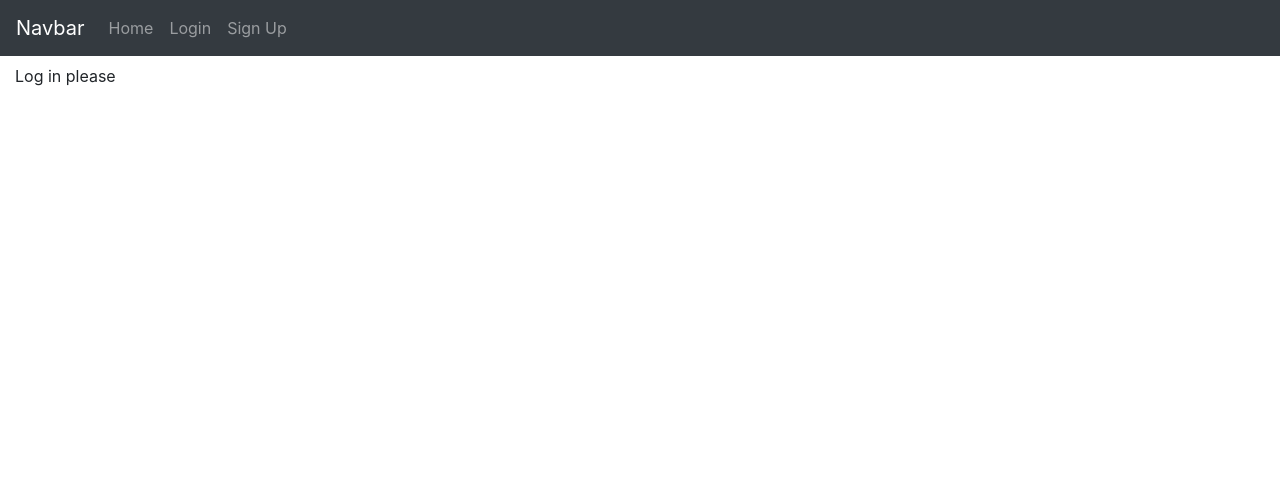
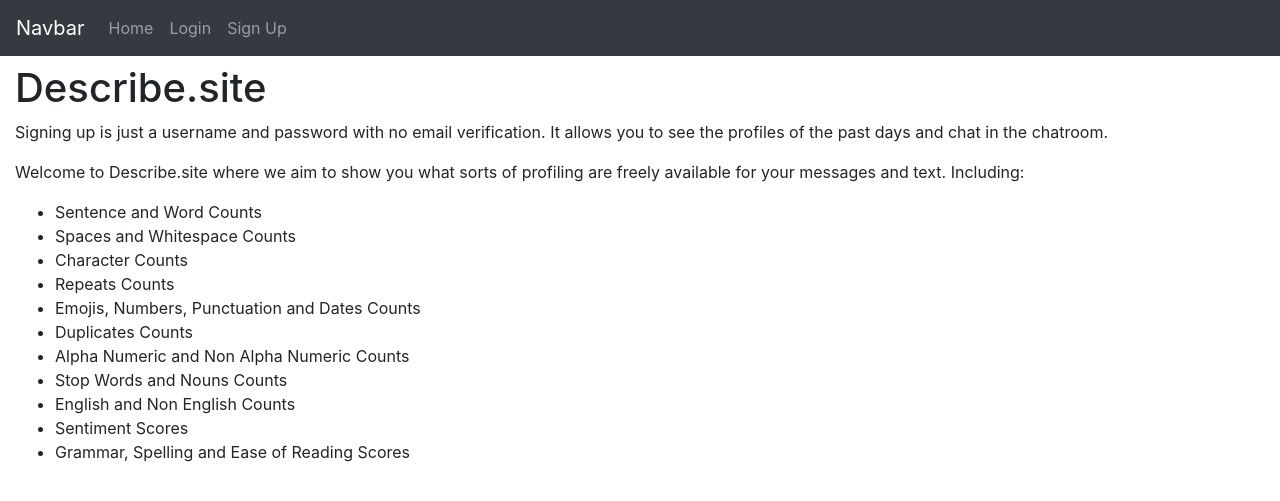
Before and after one commit to felixfarquharson/nlp_profiler_chat, a Django app: page / in a window 1280 px wide. Shown: the top 501 px of the page. Run offline with Django 3.2, Linux system fonts and the light colour scheme; some libraries are stand-ins or nearby versions.

Commit message:
login for reports and home page +menu update

```diff
--- a/main/views.py
+++ b/main/views.py
@@ -20,6 +20,7 @@
     return render(request, "home.html", {"days": msg_days})
 
 
+@login_required
 def report_msg(request, year, month, day, user, msg_id):
 
     objs = Profile.objects.filter(message_id=msg_id)
@@ -135,6 +136,7 @@
     return context
 
 
+@login_required
 def report_user(request, year, month, day, user):
 
     objs = Profile.objects.filter(message__created__year=year, message__created__month=month,
@@ -149,6 +151,7 @@
     return render(request, "report_user.html", context=context)
 
 
+@login_required
 def report(request, year, month, day):
     objs = Profile.objects.filter(message__created__year=year, message__created__month=month,
                                   message__created__day=day)
--- a/templates/base.html
+++ b/templates/base.html
@@ -15,11 +15,12 @@
 
     <div class="collapse navbar-collapse" id="navbarSupportedContent">
         <ul class="navbar-nav mr-auto">
-            <li class="nav-item"><a class="nav-link" href="{% url "home" %}">Home</a></li>
             {% if user.is_authenticated %}
+                <li class="nav-item"><a class="nav-link" href="{% url "home" %}">Home (Reports)</a></li>
                 <li class="nav-item"><a class="nav-link" href="{% url "livechat" %}">LiveChat</a></li>
                 <li class="nav-item"><a class="nav-link" href="{% url "logout" %}">Log Out</a></li>
             {% else %}
+                <li class="nav-item"><a class="nav-link" href="{% url "home" %}">Home</a></li>
                 <li class="nav-item"><a class="nav-link" href="{% url "login" %}">Login</a></li>
                 <li class="nav-item"><a class="nav-link" href="{% url "signup" %}">Sign Up</a></li>
             {% endif %}
--- a/templates/home.html
+++ b/templates/home.html
@@ -3,12 +3,31 @@
 {% block content %}
     <div class="container-fluid">
     {% if user.is_authenticated %}
-        <p>user: {{ user.username }}</p>
+        <h1>user: {{ user.username }}</h1>
+        <h2>Reports</h2>
         {% for day in days %}
             <a href="{% url "report" day.date.year day.date.month day.date.day %}">{{ day.date }}</a>
         {% endfor %}
     {% else %}
-        <p>Log in please</p>
+        <h1>Describe.site</h1>
+        <p>Signing up is just a username and password with no email verification. It allows you to see the profiles
+        of the past days and chat in the chatroom.</p>
+        <p>Welcome to Describe.site where we aim to show you what sorts of profiling are freely available for your
+        messages and text. Including:
+            <ul>
+                <li>Sentence and Word Counts</li>
+                <li>Spaces and Whitespace Counts</li>
+                <li>Character Counts</li>
+                <li>Repeats Counts</li>
+                <li>Emojis, Numbers, Punctuation and Dates Counts</li>
+                <li>Duplicates Counts</li>
+                <li>Alpha Numeric and Non Alpha Numeric Counts</li>
+                <li>Stop Words and Nouns Counts</li>
+                <li>English and Non English Counts</li>
+                <li>Sentiment Scores</li>
+                <li>Grammar, Spelling and Ease of Reading Scores</li>
+            </ul>
+        </p>
     {% endif %}
     </div>
 {% endblock %}
```
